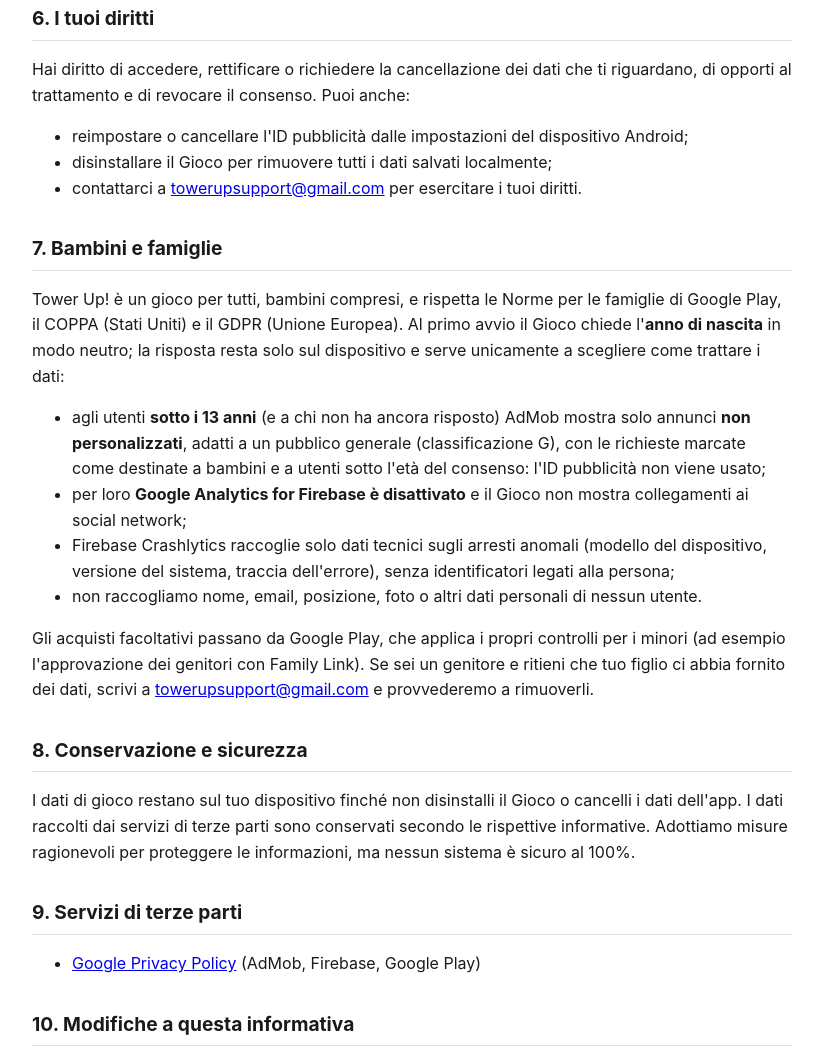
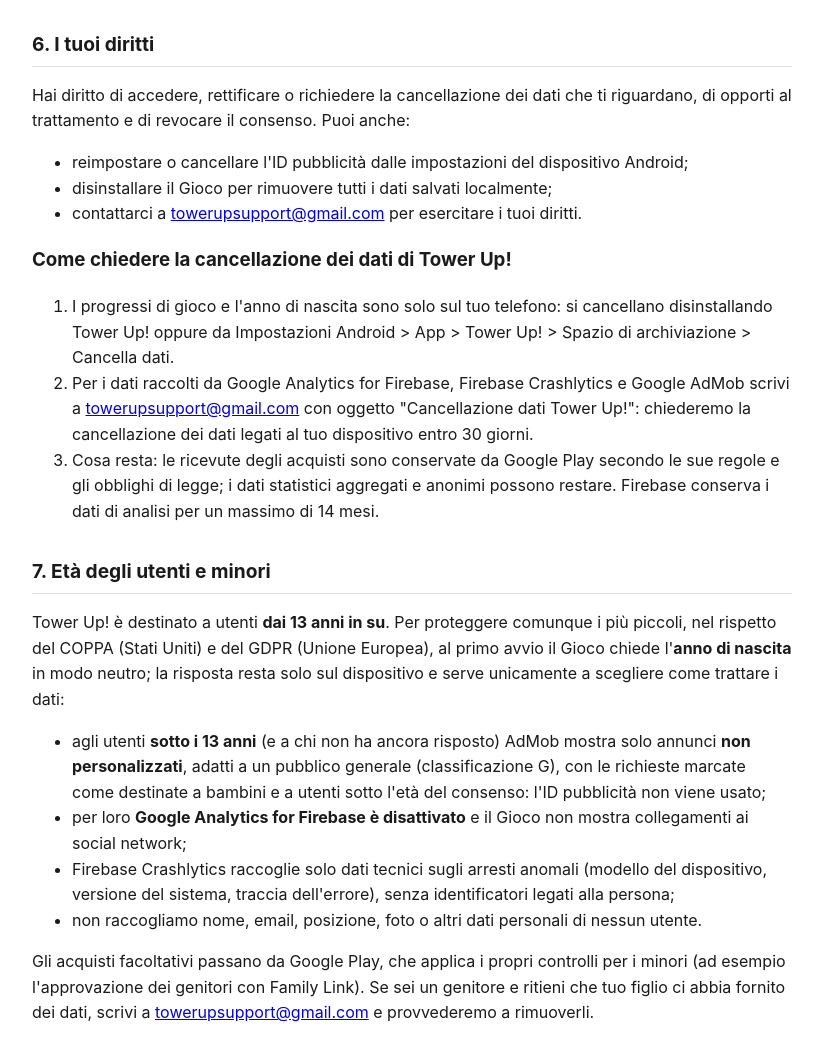
Before and after one commit to towerupsupport/towerupsupport.github.io, a plain HTML site: page privacy.html in a window 1280 px wide. Shown: the part 1752-2800 px from the top of the page, without its empty margins (228-1051 px from the left). Drawn offline with Linux system fonts and the light colour scheme.

Commit message:
Privacy: pubblico 13+ e come chiedere la cancellazione dei dati

```diff
--- a/privacy.html
+++ b/privacy.html
@@ -21,7 +21,7 @@
 </head>
 <body>
   <h1>Privacy Policy — Tower Up!</h1>
-  <p class="updated">Ultimo aggiornamento: 9 novembre 2026</p>
+  <p class="updated">Ultimo aggiornamento: 13 novembre 2026</p>
 
   <p>La presente informativa descrive come l'applicazione <strong>Tower Up!</strong> (di seguito "l'App", "il Gioco")
   tratta i dati degli utenti. Utilizzando il Gioco accetti le pratiche descritte qui di seguito.</p>
@@ -53,7 +53,7 @@
   <p>Nell'Unione Europea, prima di mostrare annunci personalizzati ti viene richiesto il <strong>consenso</strong>
   tramite un messaggio dedicato (Google User Messaging Platform). Puoi modificare la tua scelta in qualsiasi momento
   dalle impostazioni del Gioco o del dispositivo.</p>
-  <p>Per tutti gli utenti gli annunci sono limitati a contenuti adatti alle famiglie. Agli utenti sotto i 13 anni
+  <p>Gli annunci hanno una classificazione massima adatta al pubblico del Gioco (PG). Agli utenti sotto i 13 anni
   vengono mostrati solo annunci non personalizzati e con classificazione per tutti (vedi la sezione 7).</p>
   <p>Per maggiori informazioni: <a href="https://policies.google.com/technologies/ads" target="_blank" rel="noopener">policy pubblicitaria di Google</a>.</p>
 
@@ -74,10 +74,20 @@
     <li>disinstallare il Gioco per rimuovere tutti i dati salvati localmente;</li>
     <li>contattarci a <a href="mailto:towerupsupport@gmail.com">towerupsupport@gmail.com</a> per esercitare i tuoi diritti.</li>
   </ul>
+  <h3 id="cancellazione">Come chiedere la cancellazione dei dati di Tower Up!</h3>
+  <ol>
+    <li>I progressi di gioco e l'anno di nascita sono solo sul tuo telefono: si cancellano disinstallando Tower Up!
+    oppure da Impostazioni Android &gt; App &gt; Tower Up! &gt; Spazio di archiviazione &gt; Cancella dati.</li>
+    <li>Per i dati raccolti da Google Analytics for Firebase, Firebase Crashlytics e Google AdMob scrivi a
+    <a href="mailto:towerupsupport@gmail.com">towerupsupport@gmail.com</a> con oggetto &quot;Cancellazione dati Tower Up!&quot;:
+    chiederemo la cancellazione dei dati legati al tuo dispositivo entro 30 giorni.</li>
+    <li>Cosa resta: le ricevute degli acquisti sono conservate da Google Play secondo le sue regole e gli obblighi di legge;
+    i dati statistici aggregati e anonimi possono restare. Firebase conserva i dati di analisi per un massimo di 14 mesi.</li>
+  </ol>
 
-  <h2>7. Bambini e famiglie</h2>
-  <p>Tower Up! è un gioco per tutti, bambini compresi, e rispetta le Norme per le famiglie di Google Play, il
-  COPPA (Stati Uniti) e il GDPR (Unione Europea). Al primo avvio il Gioco chiede l'<strong>anno di nascita</strong> in modo
+  <h2>7. Età degli utenti e minori</h2>
+  <p>Tower Up! è destinato a utenti <strong>dai 13 anni in su</strong>. Per proteggere comunque i più piccoli, nel rispetto
+  del COPPA (Stati Uniti) e del GDPR (Unione Europea), al primo avvio il Gioco chiede l'<strong>anno di nascita</strong> in modo
   neutro; la risposta resta solo sul dispositivo e serve unicamente a scegliere come trattare i dati:</p>
   <ul>
     <li>agli utenti <strong>sotto i 13 anni</strong> (e a chi non ha ancora risposto) AdMob mostra solo annunci
```
